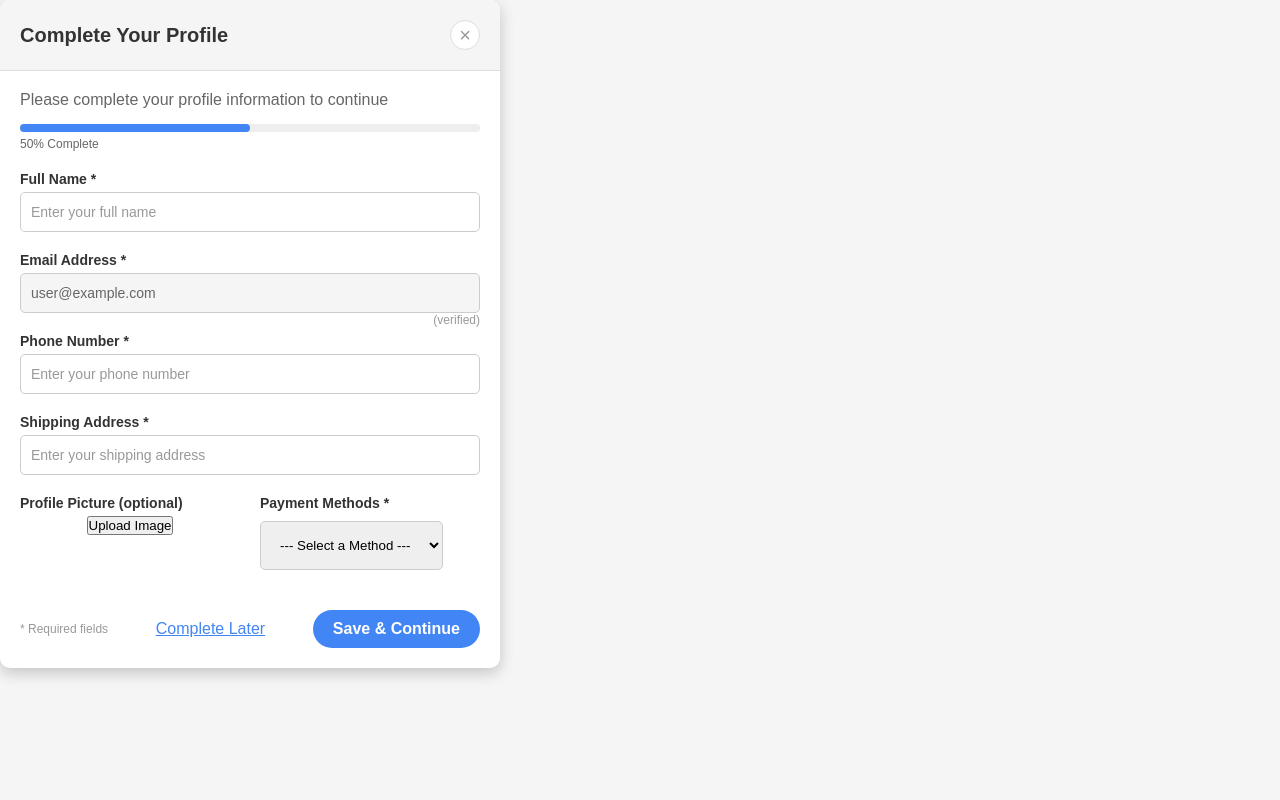
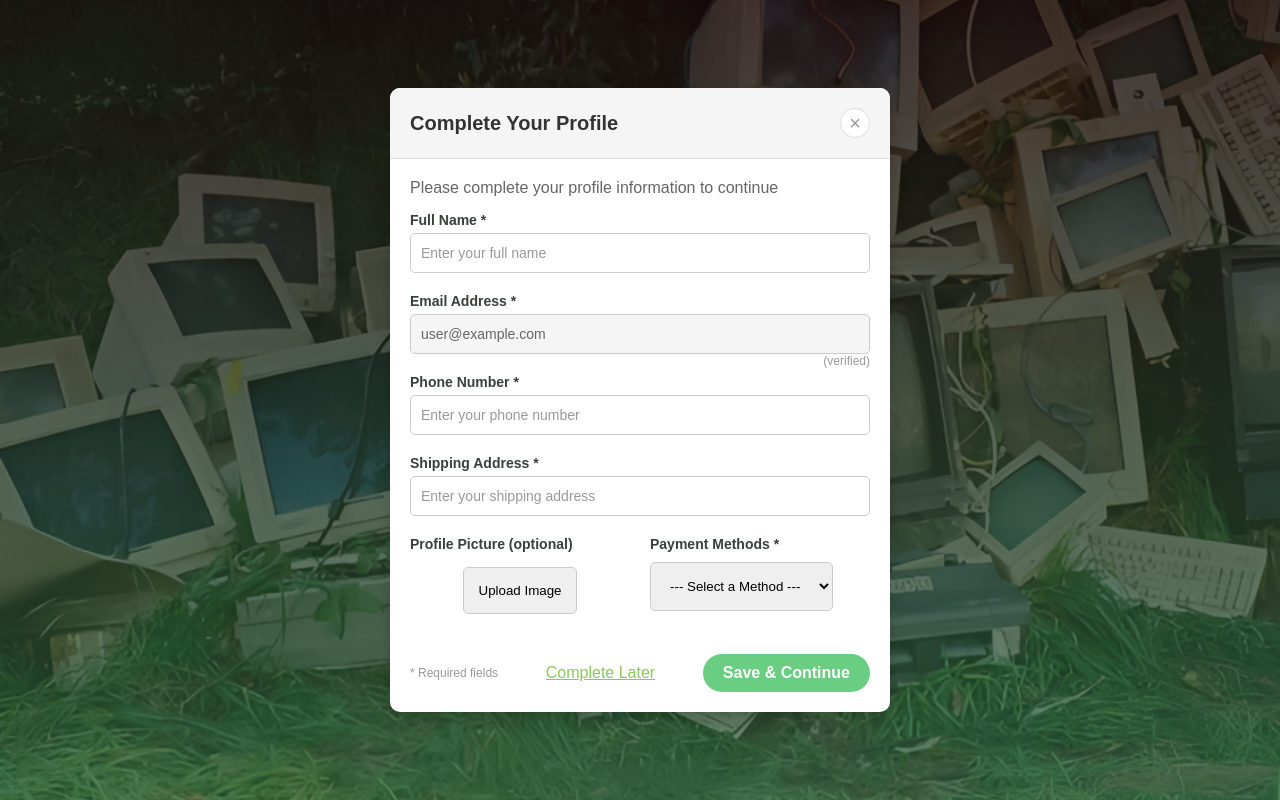
Before and after one commit to jamierafaela/EWASTEPH, a PHP site: page /preDashboard.php in a window 1280 px wide. Run offline with PHP 8.4, Linux system fonts and the light colour scheme.

Commit message:
Sign up>Success Signup>PreUSerDash> COmplete design. Bit the dashboard and database notyet

```diff
--- a/ewasteWeb.css
+++ b/ewasteWeb.css
@@ -490,18 +490,63 @@ section {
 }
 
 /* Registration Section */
-
-.registration-success {
-    color: green;
-    font-weight: bold;
-    padding: 10px;
-    background-color: #e8f5e9;
-    border-radius: 5px;
-    margin-top: 15px;
+.registration-success-container {
+    background: linear-gradient(to bottom, rgba(25, 10, 10, 0.8), rgba(42, 93, 55, 0.7)), url('images/tvbg_enhanced.jpg') center/cover;
+    height: 100vh;
+    display: flex;
+    align-items: center;
+    justify-content: center;
 }
 
+.success-message {
+    background: #fff;
+    padding: 25px;
+    border-radius: 10px;
+    box-shadow: 0 8px 20px rgba(0, 0, 0, 0.3);
+    text-align: center; /* Center text elements */
+    display: flex;
+    flex-direction: column; /* Stack items vertically */
+    align-items: center; /* Ensures h2 and a are centered */
+    animation: fadeIn 0.5s ease-in-out;
+}
+.success-message h2, a {
+    align-items: center;
+    text-align: center;
+}
+.success-message h2 {
+    color: #2A5D37; /* Deep green */
+    margin-bottom: 15px;
+}
+
+.success-message a {
+    font-size: 19px;
+    display: inline-block;
+    background: #2A5D37;
+    color: #FFD700;
+    padding: 10px 18px;
+    border-radius: 5px;
+    text-decoration: none;
+    font-weight: bold;
+    transition: 0.3s;
+    margin-top: 10px; /* Ensures spacing below h2 */
+}
+
+.success-message a:hover {
+    background: #FFD700;
+    color:#2A5D37;
+    transform: scale(1.05);
+    box-shadow: 0 4px 12px rgba(255, 215, 0, 0.4);
+
+}
 
 /*user-preDash*/
+.mainmodal{
+    background: linear-gradient(to bottom, rgba(25, 10, 10, 0.8), rgba(42, 93, 55, 0.7)), url('images/tvbg_enhanced.jpg') center/cover;
+    height: 100vh;
+    display: flex;
+    align-items: center;
+    justify-content: center;
+}
 .modal-container {
     position: fixed;
     top: 0;
@@ -522,6 +567,7 @@ section {
     width: 500px;
     max-width: 90%;
     overflow: hidden;
+
 }
 
 .modal-header {
@@ -562,10 +608,6 @@ section {
     margin-bottom: 15px;
 }
 
-.progress-container {
-    margin-bottom: 20px;
-}
-
 .progress-bar-bg {
     background-color: #eeeeee;
     height: 8px;
@@ -593,7 +635,7 @@ section {
     display: block;
     font-size: 14px;
     font-weight: bold;
-    color: #333333;
+    color: #39403c;
     margin-bottom: 5px;
 }
 
@@ -637,21 +679,13 @@ section {
     align-items: center;
 }
 
-.profile-picture-upload {
-    width: 70px;
-    height: 70px;
-    border-radius: 50%;
-    background-color: #f5f5f5;
+.profile-picture-container input[type="submit"] {
     border: 1px solid #cccccc;
+    border-radius: 5px;
+    padding: 15px;
     display: flex;
-    justify-content: center;
-    align-items: center;
-    font-size: 24px;
-    color: #999999;
-    cursor: pointer;
     margin-top: 10px;
 }
-
 .payment-method {
     border: 1px solid #cccccc;
     border-radius: 5px;
@@ -692,13 +726,13 @@ section {
 }
 
 .skip-link {
-    color: #4285f4;
+    color: #8cc75e;
     text-decoration: underline;
     cursor: pointer;
 }
 
 .submit-button {
-    background-color: #4285f4;
+    background-color: #69cd82;
     color: #ffffff;
     border: none;
     border-radius: 20px;
@@ -706,8 +740,19 @@ section {
     font-size: 16px;
     font-weight: bold;
     cursor: pointer;
+    transition: 0.3s;
 }
 
+.submit-button:hover {
+    background-color: #2a5d37;
+    color: #f1c40f;
+    transform: scale(1.05);
+
+}
+.skip-link:hover {
+    text-decoration: underline;
+    color: #2a5d37;
+}
 
 
 /* Profile Section */
--- a/preDashboard.php
+++ b/preDashboard.php
@@ -7,6 +7,7 @@
     <link rel="stylesheet" href="ewasteWeb.css">
 </head>
 <body>
+    <div class="mainmodal">
     <div class="modal">
         <div class="modal-header">
             <h2 class="modal-title">Complete Your Profile</h2>
@@ -14,13 +15,6 @@
         </div>
         <div class="modal-body">
             <p class="instruction-text">Please complete your profile information to continue</p>
-
-            <div class="progress-container">
-                <div class="progress-bar-bg">
-                    <div class="progress-bar"></div>
-                </div>
-                <p class="progress-text">50% Complete</p>
-            </div>
 
             <form>
                 <!-- Full Name -->
@@ -78,5 +72,6 @@
             <button class="submit-button">Save & Continue</button>
         </div>
     </div>
+    </div>
 </body>
 </html>
```
Also changed, not shown: signup.php (+8 -2 lines).
